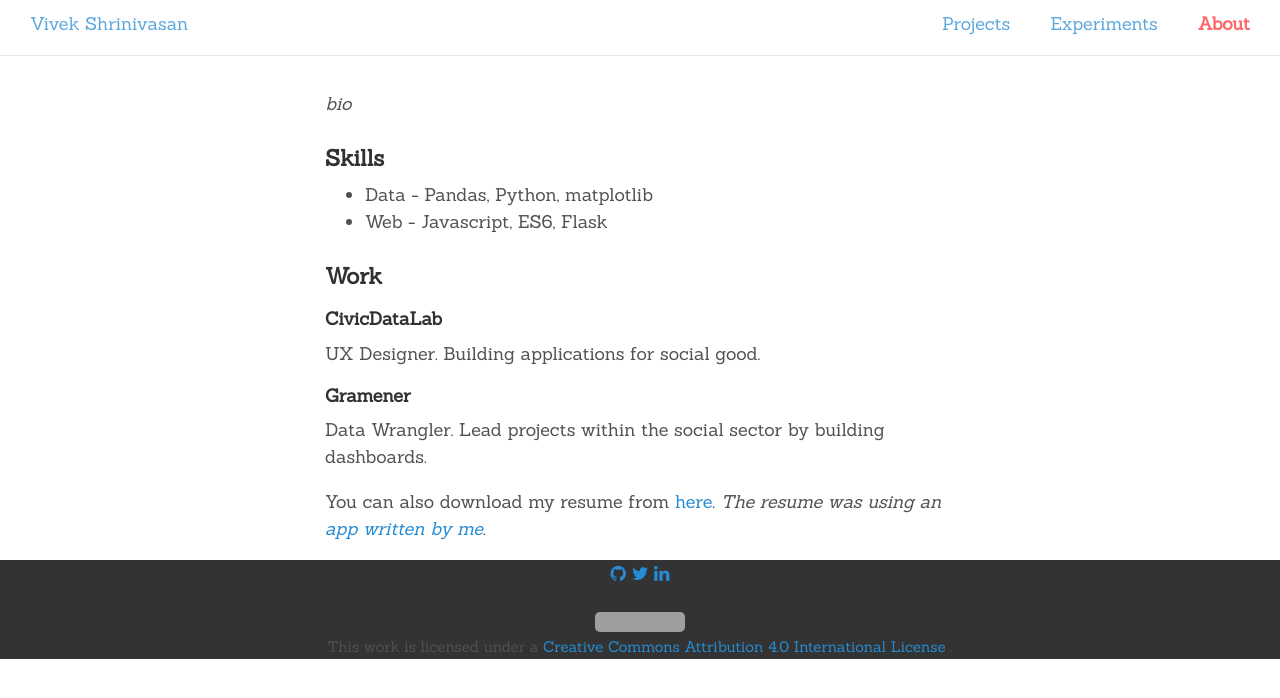
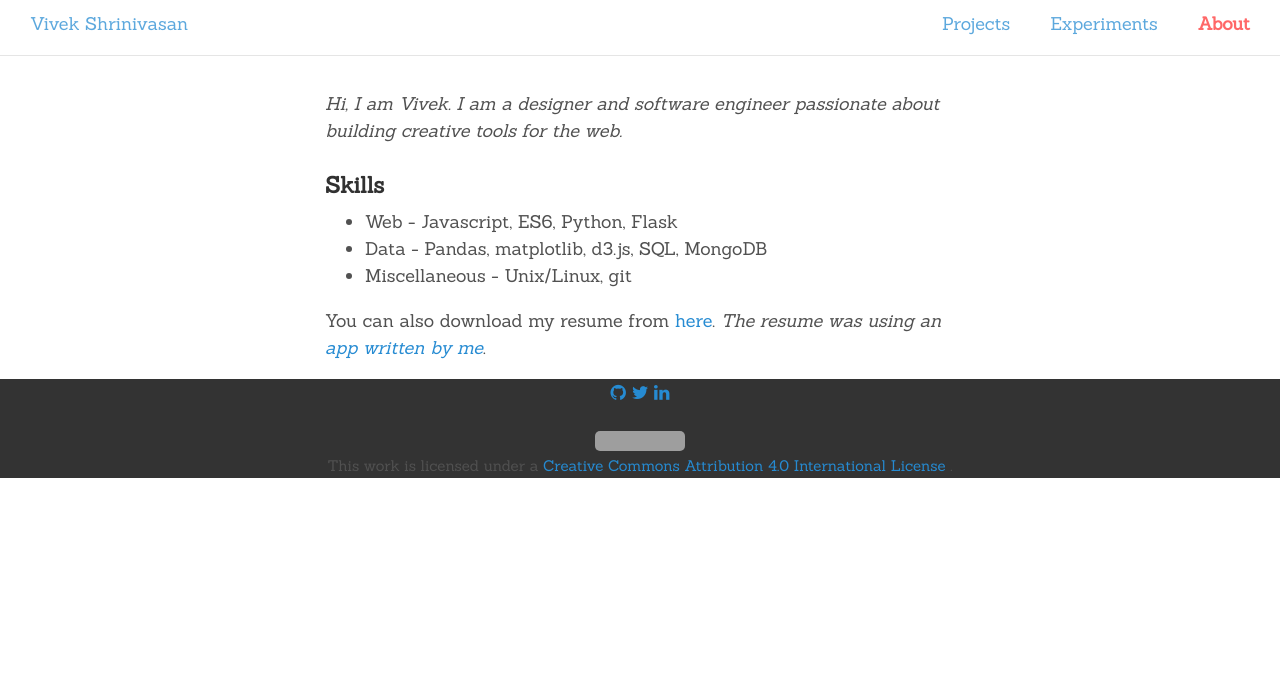
Before and after one commit to kaizer1v/kaizer1v.github.io, a Jekyll site: the page built from about.md, in a window 1280 px wide. Shown: the top 698 px of the page. Built offline with Jekyll 4.4.1, drawn with Linux system fonts in a browser that asks for light colours; nearby versions of some CDN libraries; grey boxes are pictures that could not be loaded.

Commit message:
basic info bio updated

```diff
--- a/about.md
+++ b/about.md
@@ -17,22 +17,13 @@ title: About
 </article> -->
 
 
-_bio_
+_Hi, I am Vivek. I am a designer and software engineer passionate about building creative tools for the web._
 
 ### Skills
 
-- Data - Pandas, Python, matplotlib
-- Web - Javascript, ES6, Flask
+- Web - Javascript, ES6, Python, Flask
+- Data - Pandas, matplotlib, d3.js, SQL, MongoDB
+- Miscellaneous - Unix/Linux, git
 
 
-### Work
-
-#### CivicDataLab
-
-UX Designer. Building applications for social good.
-
-#### Gramener
-
-Data Wrangler. Lead projects within the social sector by building dashboards.
-
 You can also download my resume from [here](https://github.com/kaizer1v/md-resume/raw/master/Vivek_Shrinivasan_Resume.pdf). _The resume was using an [app written by me](https://github.com/kaizer1v/md-resume)_.
```
